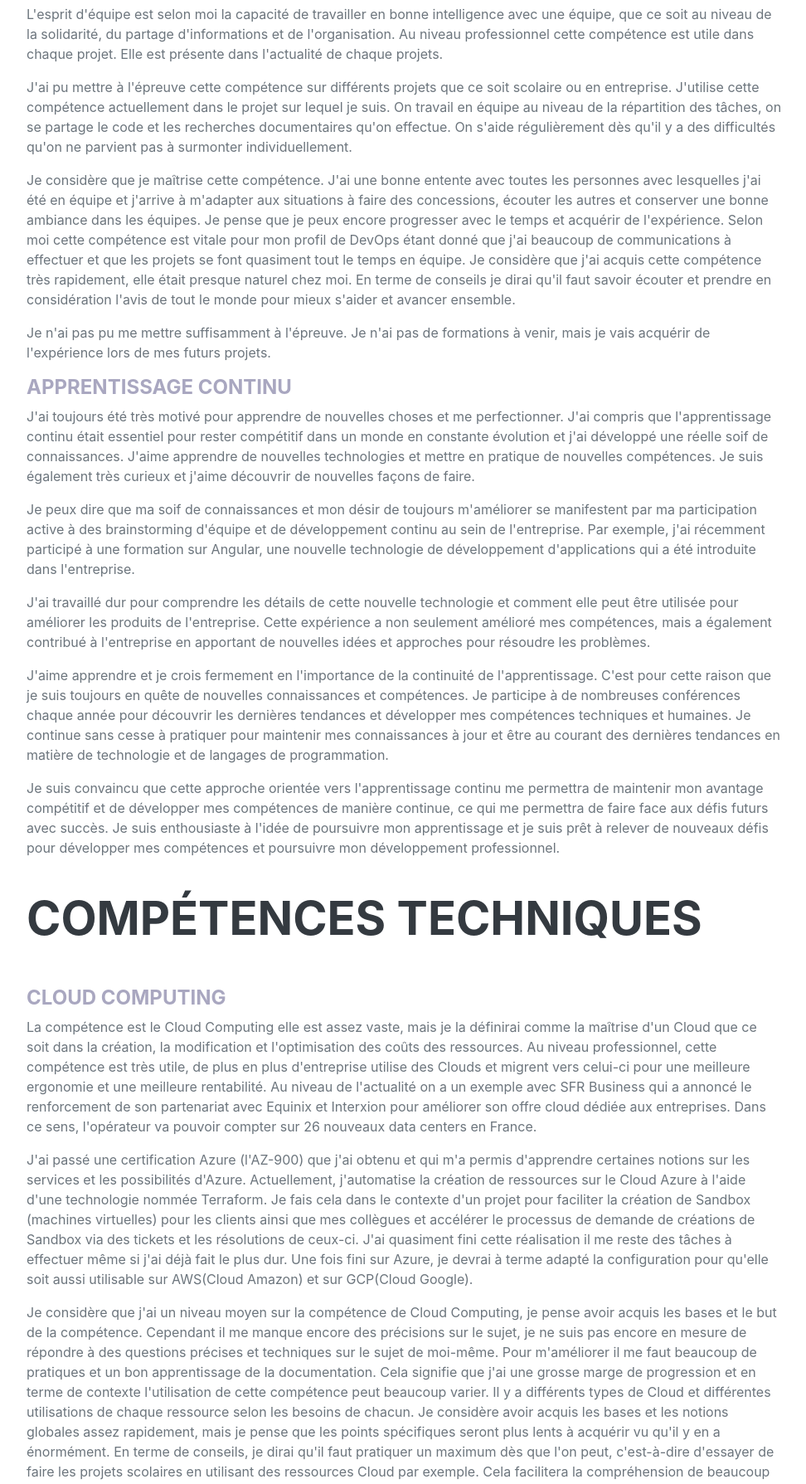
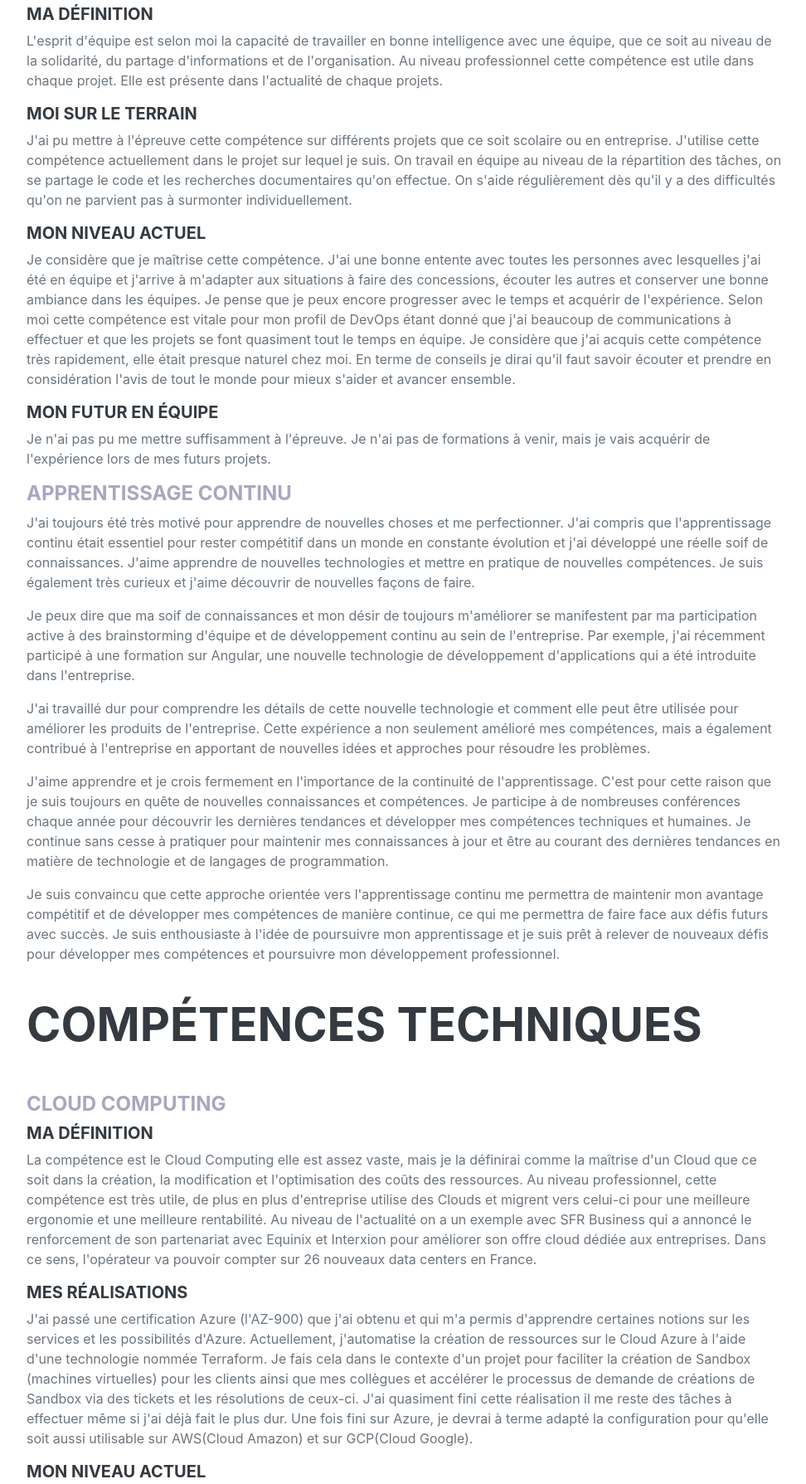
Before and after one commit to Tharshigansachchi/tharshi-portfolio, a website: page index.html in a window 1280 px wide. Shown: the part 1865-3654 px from the top of the page at 83% size, without its empty margins (288-1260 px from the left). Drawn offline with nearby package versions, Linux system fonts and the light colour scheme; a web font is replaced by a local one.

Commit message:
Amélioration article ajout sous titre

```diff
--- a/index.html
+++ b/index.html
@@ -51,7 +51,7 @@
                     </div>
                     <p class="lead mb-5">Actuellement en alternance en école d'ingénierie informatique, je suis à la recherche d'un poste en tant que DevOps. <br>
                         Le poste de DevOps est pour moi une orientation évidente. J'ai eu l'occasion d'avoir une première approche de la philosophie DevOps via mes cours et projets scolaires dans la filière Architecture des Systèmes d'Information. De plus, j'ai pu occuper ce poste pendant 2 ans et demi, réaffirmant ma volonté et mon intérêt pour ce poste. <br><br>
-                        L'automatisation et l'agilité sont pour moi des notions essentielles que je souhaite développer autant que possible. </p>
+                        L'automatisation et l'agilité sont pour moi des notions essentielles que je souhaite développer autant que possible. Ce sont en effet ces sujets qui me passionnent dans l'informatique. Je trouve que le gain de temps et la fiabilité apporté est l'un des plus gros point fort de l'informatique. </p>
                     <div class="social-icons">
                         <a class="social-icon" href="https://www.linkedin.com/in/amine-chafai/"><i class="fab fa-linkedin-in"></i></a>
                         <a class="social-icon" href="https://github.com/Amine2802"><i class="fab fa-github"></i></a>
@@ -86,12 +86,13 @@
 
                                 <p>De plus, je compte travailler sur des projets personnel en dehors de mon temps de travail pour continuer à développer ma créativité et mes compétences en matière de développement web. Je suis également ouvert à des opportunités de collaboration avec d'autres développeurs pour apprendre les uns des autres et partager nos idées et nos solutions.</p>
                                 <h4 class="text-primary">Esprit d'équipe</h4>
+                                <h5>Ma définition</h5>
                                 <p>L'esprit d'équipe est selon moi la capacité de travailler en bonne intelligence avec une équipe, que ce soit au niveau de la solidarité, du partage d'informations et de l'organisation. Au niveau professionnel cette compétence est utile dans chaque projet. Elle est présente dans l'actualité de chaque projets. </p>
-
+                                <h5>Moi sur le terrain</h5>
                                 <p>J'ai pu mettre à l'épreuve cette compétence sur différents projets que ce soit scolaire ou en entreprise. J'utilise cette compétence actuellement dans le projet sur lequel je suis. On travail en équipe au niveau de la répartition des tâches, on se partage le code et les recherches documentaires qu'on effectue. On s'aide régulièrement dès qu'il y a des difficultés qu'on ne parvient pas à surmonter individuellement. </p>
-
+                                <h5>Mon niveau actuel</h5>
                                 <p>Je considère que je maîtrise cette compétence. J'ai une bonne entente avec toutes les personnes avec lesquelles j'ai été en équipe et j'arrive à m'adapter aux situations à faire des concessions, écouter les autres et conserver une bonne ambiance dans les équipes. Je pense que je peux encore progresser avec le temps et acquérir de l'expérience. Selon moi cette compétence est vitale pour mon profil de DevOps étant donné que j'ai beaucoup de communications à effectuer et que les projets se font quasiment tout le temps en équipe. Je considère que j'ai acquis cette compétence très rapidement, elle était presque naturel chez moi. En terme de conseils je dirai qu'il faut savoir écouter et prendre en considération l'avis de tout le monde pour mieux s'aider et avancer ensemble.</p>
-
+                                <h5>Mon futur en équipe</h5>
                                 <p>Je n'ai pas pu me mettre suffisamment à l'épreuve. Je n'ai pas de formations à venir, mais je vais acquérir de l'expérience lors de mes futurs projets.</p>
                                 <h4 class="text-primary">Apprentissage continu</h4>
                                 <p>J'ai toujours été très motivé pour apprendre de nouvelles choses et me perfectionner. J'ai compris que l'apprentissage continu était essentiel pour rester compétitif dans un monde en constante évolution et j'ai développé une réelle soif de connaissances.
@@ -112,12 +113,13 @@
                                     <br>
                     <h2 class="mb-5">COMPÉTENCES TECHNIQUES</h2>
                             <h4 class="text-primary">Cloud Computing</h4>
+                                <h5>Ma définition</h5>
                                 <p>La compétence est le Cloud Computing elle est assez vaste, mais je la définirai comme la maîtrise d'un Cloud que ce soit dans la création, la modification et l'optimisation des coûts des ressources. Au niveau professionnel, cette compétence est très utile, de plus en plus d'entreprise utilise des Clouds et migrent vers celui-ci pour une meilleure ergonomie et une meilleure rentabilité. Au niveau de l'actualité on a un exemple avec SFR Business qui a annoncé le renforcement de son partenariat avec Equinix et Interxion pour améliorer son offre cloud dédiée aux entreprises. Dans ce sens, l'opérateur va pouvoir compter sur 26 nouveaux data centers en France.</p>
-
+                                <h5>Mes réalisations</h5>
                                 <p>J'ai passé une certification Azure (l'AZ-900) que j'ai obtenu et qui m'a permis d'apprendre certaines notions sur les services et les possibilités d'Azure. Actuellement, j'automatise la création de ressources sur le Cloud Azure à l'aide d'une technologie nommée Terraform. Je fais cela dans le contexte d'un projet pour faciliter la création de Sandbox (machines virtuelles) pour les clients ainsi que mes collègues et accélérer le processus de demande de créations de Sandbox via des tickets et les résolutions de ceux-ci. J'ai quasiment fini cette réalisation il me reste des tâches à effectuer même si j'ai déjà fait le plus dur. Une fois fini sur Azure, je devrai à terme adapté la configuration pour qu'elle soit aussi utilisable sur AWS(Cloud Amazon) et sur GCP(Cloud Google). </p>
-
+                                <h5>Mon niveau actuel</h5>
                                 <p>Je considère que j'ai un niveau moyen sur la compétence de Cloud Computing, je pense avoir acquis les bases et le but de la compétence. Cependant il me manque encore des précisions sur le sujet, je ne suis pas encore en mesure de répondre à des questions précises et techniques sur le sujet de moi-même. Pour m'améliorer il me faut beaucoup de pratiques et un bon apprentissage de la documentation. Cela signifie que j'ai une grosse marge de progression et en terme de contexte l'utilisation de cette compétence peut beaucoup varier. Il y a différents types de Cloud et différentes utilisations de chaque ressource selon les besoins de chacun. Je considère avoir acquis les bases et les notions globales assez rapidement, mais je pense que les points spécifiques seront plus lents à acquérir vu qu'il y en a énormément. En terme de conseils, je dirai qu'il faut pratiquer un maximum dès que l'on peut, c'est-à-dire d'essayer de faire les projets scolaires en utilisant des ressources Cloud par exemple. Cela facilitera la compréhension de beaucoup d'éléments. Au niveau de mon profil je suis actuellement DevOps et travail dans une équipe Cloud cette compétence est donc pour moi essentiel et au centre de ce que je veux faire.</p>
-
+                                <h5>Mon futur sur le Cloud</h5>
                                 <p>Je souhaite être en maîtrise sur le Cloud Computing, pouvoir réaliser une architecture de A à Z par moi-même, des schémas jusqu'à l'automatisation de celle-ci et cela de façon réfléchi et logique. Je travaille actuellement sur la certification Associate Cloud Engineer de GCP et je souhaite dans le futur obtenir la certification Azure DevOps, cela me donnera du crédit et m'améliorera fortement sur le Cloud Computing.</p>
                             <h4 class="text-primary">Développement logiciel</h4>
                                 <p>En tant que développeur logiciel, j'ai acquis une solide expertise dans plusieurs langages de programmation tels que Java et C#. J'ai également une bonne connaissance de frameworks de développement backend tels que Spring et ASP.NET, qui me permettent de créer des applications efficaces et robustes.
```
